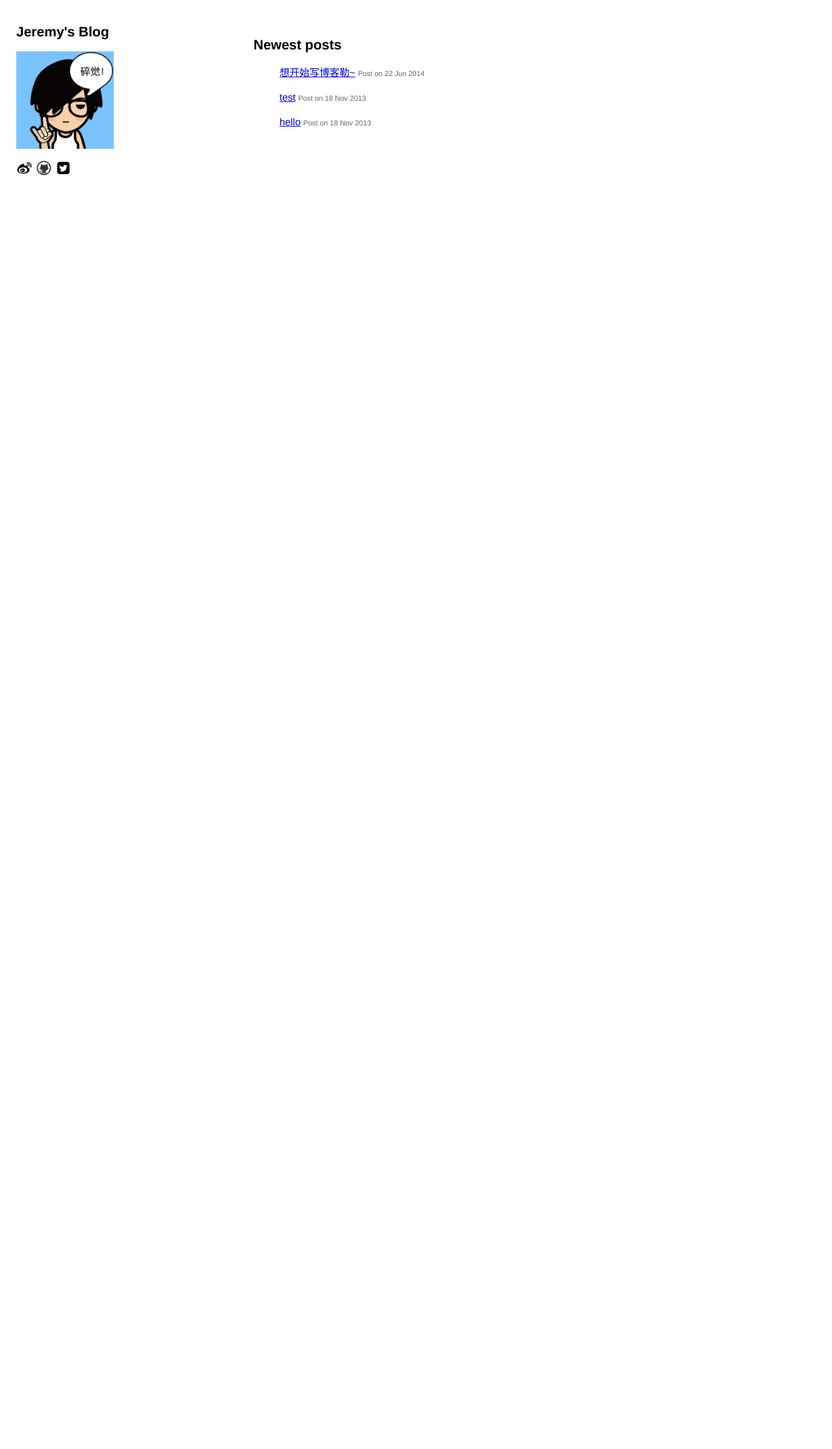
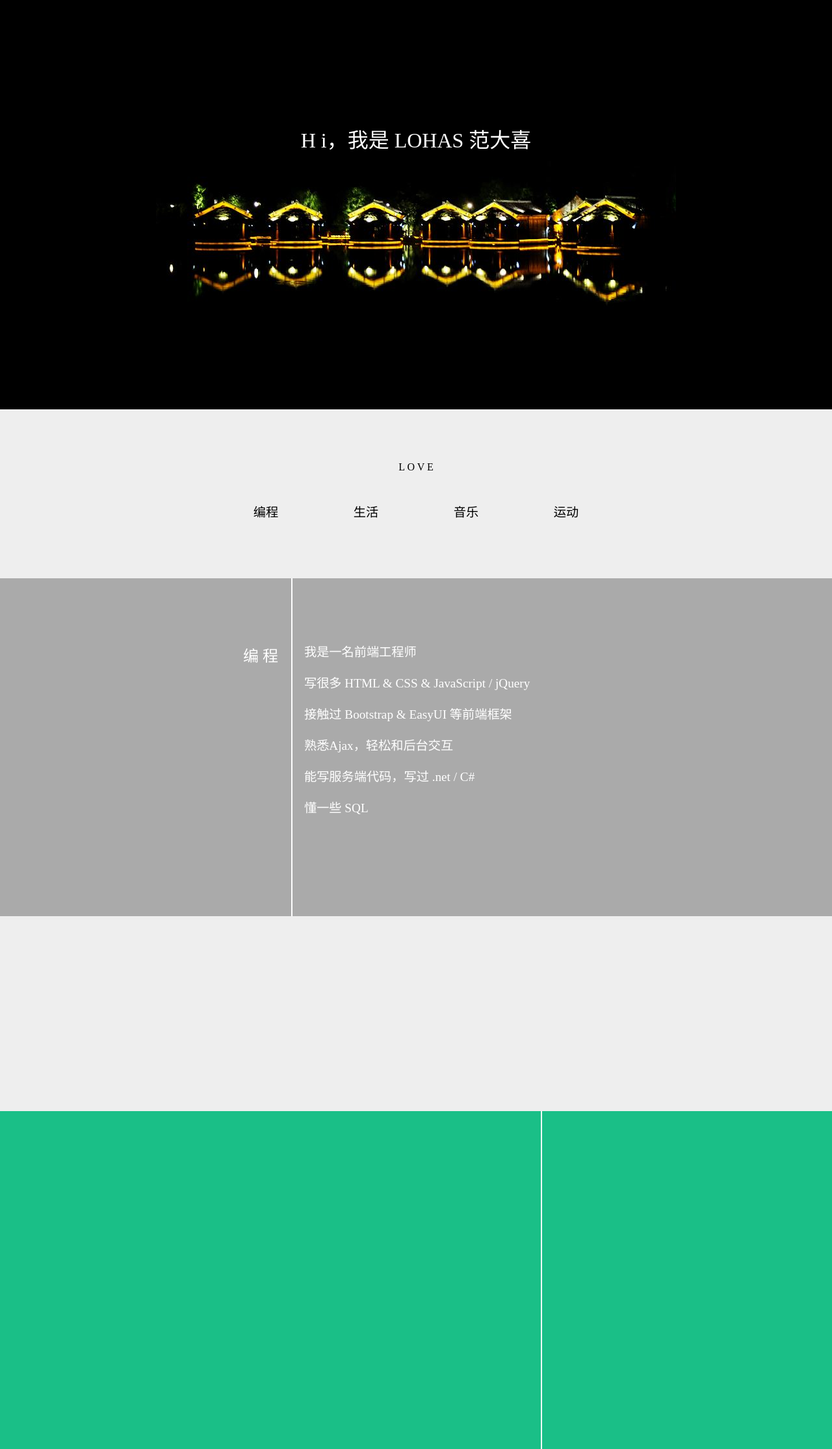
Before and after one commit to JeremyFan/JeremyFan.github.io, a Jekyll site: the page index.html, which Jekyll copies as it is, in a window 1280 px wide. Shown: the whole page at 65% size. Built offline with Jekyll 4.4.1, drawn with Linux system fonts in a browser that asks for light colours; before the commit the page ends 900 px from its top, so only the background shows below that.

Commit message:
把博客改为个人主页

```diff
--- /dev/null
+++ b/index.css
@@ -0,0 +1,144 @@
+html{
+	font:14px/1.2 'Microsoft YaHei' Arial,Sans-serif;
+}
+
+body{
+	height:100%;
+	margin:0;
+}
+
+.sec1{
+	position: relative;
+	height:620px;
+	padding-bottom:10px;
+	background-color:#000;
+	text-align: center;
+}
+
+.sec1>.hi{
+	position: absolute;
+	top:25%;
+	width:100%;
+	color:#fff;
+	font-size:2em;
+}
+
+.sec1>.bg{
+	/*-webkit-filter:blur(3px);*/
+}
+
+.nav{
+	height: 140px;
+	padding:60px 0;
+	background-color: #eee;
+	text-align: center;
+}
+
+.nav>p{
+	margin:0;
+	padding:20px 0;
+}
+
+.nav>ul{
+	margin:0;
+	padding-left: 0;
+	list-style-type: none;
+}
+.nav>ul>li{
+	display: inline-block;
+	width:150px;
+	height:20px;
+	padding:25px 0;
+}
+.nav>ul>li>a{
+	float:left;
+	width:100%;
+	height:100%;
+	font-size:1.2em;
+	cursor:pointer;
+}
+
+.nav>ul>li>a.shadow{
+	color:transparent;
+	text-shadow:0px 0px 3px #666;
+}
+
+.sec2{
+	position: relative;
+	height:520px;
+	background-color: #aaa;
+}
+
+.sec2>.s-left{
+	float:left;
+	position: relative;
+	width:35%;
+	height:100%;
+	border-right:2px solid #fff;
+}
+
+.sec2>.s-left>.title{
+	position: absolute;
+	top: 100px;
+	right: 20px;
+	margin:0;
+	color:#fff;
+	font-weight: lighter;
+	font-size: 1.5em;
+}
+
+.sec2>.s-right{
+	height:100%;
+	padding-left:35%;
+}
+
+.sec2>.s-right>.content{
+	height:100%;
+	padding-top:100px;
+	padding-left:20px;
+}
+.sec2>.s-right>.content>p{
+	margin-top:0;
+	color:#fff;
+	font-size:1.2em;
+	line-height: 1.5em;
+}
+
+.sec3{
+	height:300px;
+	background-color: #eee;
+}
+
+.sec4{
+	height:520px;
+	background-color: #1abf87;
+}
+
+.sec4>.s-left{
+	float:left;
+	position: relative;
+	width:65%;
+	height:100%;
+	border-right:2px solid #fff;
+}
+
+.sec4>.s-right{
+	height:100%;
+	padding-left:65%;
+}
+
+/*回到顶部*/
+#backtop{
+	display: none;
+	position: fixed;
+	bottom:25px;
+	right:25px;
+	width:50px;
+	height:50px;
+	background: url(images/backtop.png) no-repeat;
+}
+
+#backtop:hover{
+	background-position:0 -50px;
+	cursor:pointer;
+}
--- a/index.html
+++ b/index.html
@@ -1,15 +1,156 @@
----
-layout: default
-title: Jeremy's blog
----
-<h2>
-	Newest posts
-</h2>
-<ul class="articlelist">
-{% for post in site.posts %}
-<li>
-	<a href="{{ site.baseurl }}{{ post.url }}">{{ post.title }}</a>
-	<span class="time">Post on <time>{{ post.date | date_to_string }} </time></span>
-</li>
-　　　　{% endfor %}
-</ul>
+<!doctype html>
+<html>
+	<head>
+		<meta charset="utf-8">
+		<title>Hi，范大喜</title>
+		<link rel="stylesheet" href="index.css">
+	</head>
+	<body id="bd">
+		<div class="sec1">
+			<img class="bg" src="images/1f.jpg">
+			<p class="hi">H i，我是 LOHAS 范大喜</p>
+		</div>
+		<nav class="nav">
+			<p>L O V E</p>
+			<ul>
+				<li><a data-href="program">编程</a></li>
+				<li><a>生活</a></li>
+				<li><a>音乐</a></li>
+				<li><a data-href="sport">运动</a></li>
+			</ul>
+		</nav>
+		<div id="program" class="sec2">
+			<div class="s-left">
+				<h2 class="title">
+					编 程
+				</h2>
+			</div>
+			<div class="s-right">
+				<div class="content">
+					<p>我是一名前端工程师</p>
+					<p>写很多 HTML & CSS & JavaScript / jQuery</p>
+					<p>接触过 Bootstrap & EasyUI 等前端框架</p>
+					<p>熟悉Ajax，轻松和后台交互</p>
+					<p>能写服务端代码，写过 .net / C#</p>
+					<p>懂一些 SQL</p>
+				</div>
+			</div>
+		</div>
+		<div class="sec3">
+			<div class="s-left"></div>
+			<div class="s-right"></div>
+		</div>
+		<div id="sport" class="sec4">
+			<div class="s-left"></div>
+			<div class="s-right"></div>
+		</div>
+
+		<a id="backtop"></a>
+	</body>
+	<script>
+		window.onload=function(){
+			var backTop=document.getElementById('backtop'),
+				clientHeight=document.documentElement.clientHeight,
+				timer,	// 定时器
+				inFly = false;	// 是否在飞行中
+			window.onscroll=function(){
+				var top= getScrollTop();
+				if(top>clientHeight){
+					backtop.style.display='block';
+				}
+				else{
+					backtop.style.display='none';
+				}
+
+				// if(inFly){
+				// 	clearInterval(timer);
+				// }
+				// inFly=true;
+			}
+
+			backtop.onclick=function(){
+				flyTo('bd');
+			}
+
+			var as=document.querySelectorAll('.nav ul a');
+			as.onmouseover=function(){
+				alert()
+			}
+
+			for(var i=0;i<as.length;i++){
+				var a=as[i];
+				a.onmouseover=function(){
+					for(var j=0;j<as.length;j++){
+						as[j].className='shadow';
+					}
+					this.className='';
+				};
+				a.onmouseout=function(){
+					for(var j=0;j<as.length;j++){
+						as[j].className='';
+					}
+				}
+				a.onclick=function(){
+					// debugger
+					flyTo(this.attributes['data-href'].value);
+				}
+			}
+
+			/// 飞到指定地方
+			function flyTo(eleId){
+				var ele=document.getElementById(eleId),
+					top=getElementOffsetTop(ele),
+					currentTop=getScrollTop(),
+					isDown=top>currentTop,	// 是否是向下滚动
+					s; // 每次移动距离
+
+				if(isDown){
+					timer=setInterval(function(){
+						// debugger
+						currentTop=getScrollTop();
+						s=Math.ceil((top-currentTop)/15);
+						setScrollTop(currentTop+s);
+
+						// inFly=false;
+						if(top<=currentTop){
+							clearInterval(timer);
+						}
+					},10)
+				}
+				else{
+					timer=setInterval(function(){
+						currentTop=getScrollTop();
+						s=Math.floor((top-currentTop)/15);
+						setScrollTop(currentTop+s);
+
+						// inFly=false;
+						if(currentTop<=top){
+							clearInterval(timer);
+						}
+					},10)
+				}
+			}
+		}
+
+		// 获取元素Offset Top
+		function getElementOffsetTop(ele){
+			var actualTop=ele.offsetTop,
+				current=ele.offsetParent;
+			while(current!==null){
+				actualTop+=current.offsetTop;
+				current=current.offsetParent;
+			}
+			return actualTop;
+		}
+
+		/// 获取当前滚动高度
+		function getScrollTop(){
+			return document.body.scrollTop || document.documentElement.scrollTop;
+		}
+
+		function setScrollTop(top){
+			document.body.scrollTop=document.documentElement.scrollTop=top;
+		}
+
+	</script>
+</html>
```
Also changed, not shown: bogindex.html (added, +15 -0 lines), images/1f.jpg (added), images/backtop.png (added).
